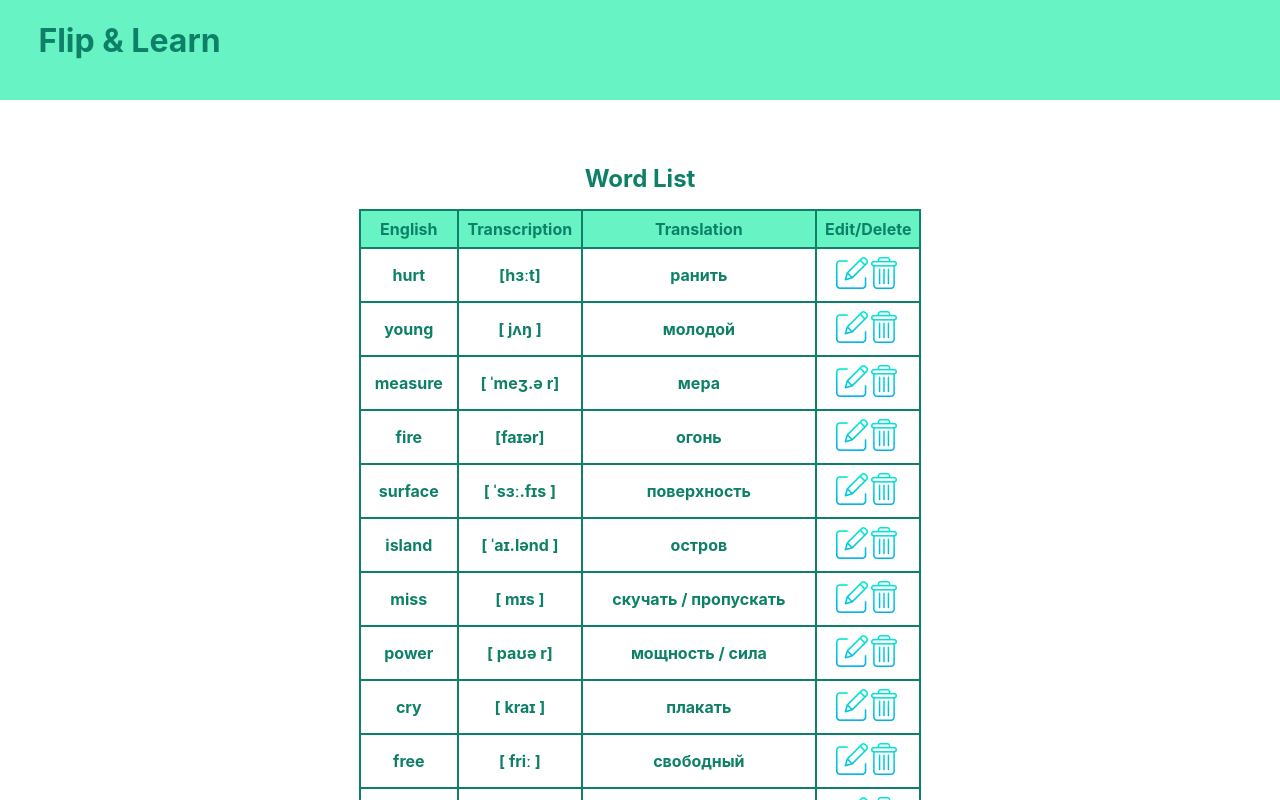
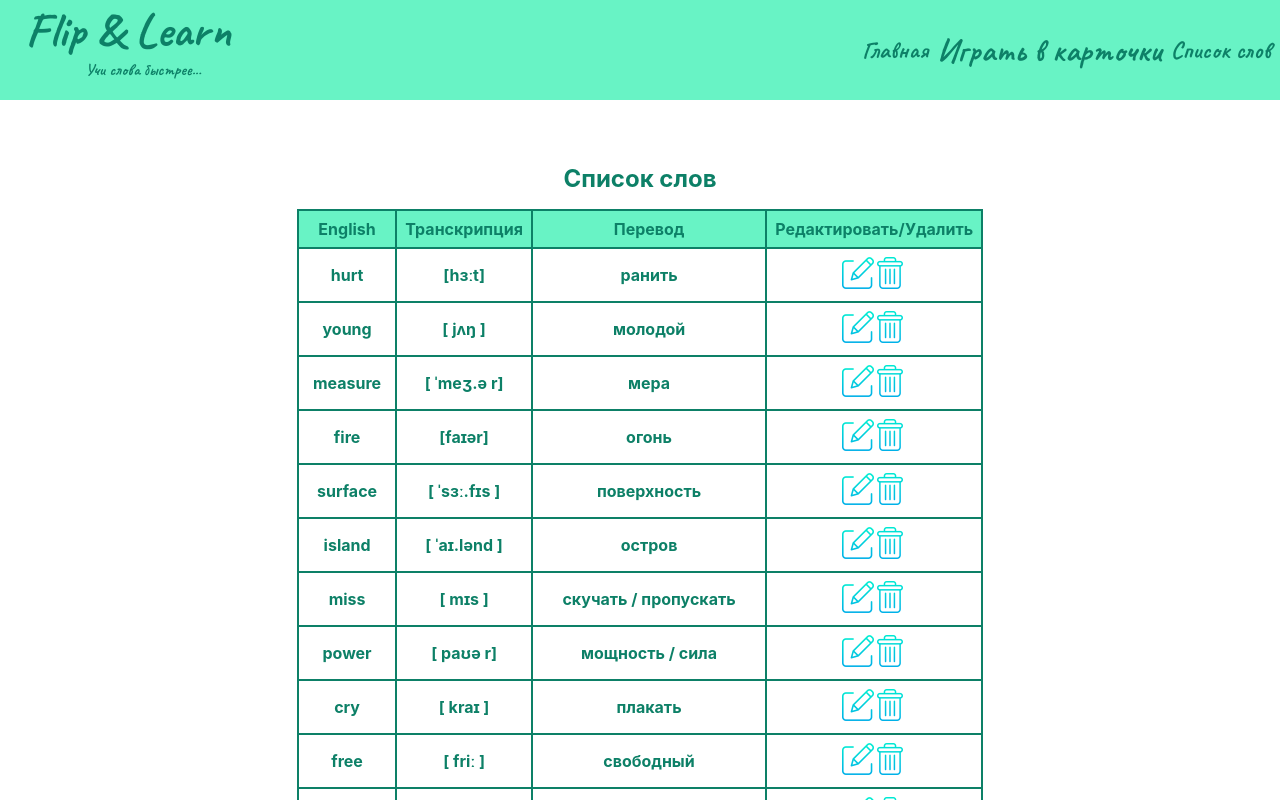
Before and after one commit to yanakin394/wordgame, a React (Create React App) app: page / in a window 1280 px wide. Shown: the top 800 px of the page. Built offline with nearby package versions, Linux system fonts and the light colour scheme.

Commit message:
nav elements added, header title posıtıon fıxed, table edit/delet buttons animation added

```diff
--- a/src/components/Header/Header.jsx
+++ b/src/components/Header/Header.jsx
@@ -1,9 +1,19 @@
-import './Header.scss'
+import style from './Header.module.scss'
 
 function Header() {
     return (
-        <div className='header__wrapper'>
-            <h1 className='header__title'>Flip & Learn</h1>
+        <div className={style.header__wrapper}>
+            <div className={style.header__title_wrapper}>
+                <h1 className={style.header__title}>Flip & Learn</h1>
+                <h2 className={style.header__motto}>Учи слова быстрее...</h2>
+            </div>
+            <nav className={style.nav}>
+                <ul className={style.nav__list}>
+                    <li className={style.nav__item}>Главная</li>
+                    <li className={style.nav__item_game}>Играть в карточки</li>
+                    <li className={style.nav__item}>Список слов</li>
+                </ul>
+            </nav>
         </div>
     );
 
--- /dev/null
+++ b/src/components/Header/Header.module.scss
@@ -0,0 +1,58 @@
+@import '../../style/vars.scss';
+
+.header__wrapper {
+    width: 100%;
+    height: 100px;
+    background-color: $bg-color;
+    display: flex;
+    flex-direction: row;
+    align-items: center;
+    justify-content: flex-end;
+}
+.header__title_wrapper{
+    width: 100%;
+    height: 100px;
+    display: flex;
+    flex-direction: column;
+}
+.header__title,
+.header__motto{
+    margin:  0 0 0 3%;
+    color: $main-color;
+    font-family: $title-font;
+}
+.header__title{
+    font-size: 3rem;
+    font-weight: bolder;
+}
+.header__motto {
+    font-size: 1rem;
+    margin-left: 10%;
+}
+.nav{
+    width:50%;
+}
+.nav__list{
+    padding: 0;
+    width: 100%;
+    display: flex;
+    flex-direction: row;
+    justify-content: space-evenly;
+    align-items: center;
+}
+.nav__item,
+.nav__item_game{
+    color: $main-color;
+    font-family: $title-font;
+    font-size: 1.5rem;
+    list-style-type: none;
+    text-decoration:none;
+}
+
+.nav__item_game{
+    font-size: 2rem;
+}
+.nav__item_game:hover {
+    transform: scale(1.1);
+    opacity: 0.8;
+}
--- a/src/components/Header/Header.scss
+++ /dev/null
@@ -1,15 +0,0 @@
-@import '../../style/vars.scss';
-
-.header__wrapper {
-    margin-top: 0;
-    width: 100%;
-    height: 100px;
-/*     border: 1px solid grey; */
-    background-color: $bg-color;
-    display: flex;
-    flex-direction: row;
-}
-.header__title {
-    color: rgb(13, 128, 103);
-    margin-left: 3%;
-}
--- a/src/components/Table/Table.jsx
+++ b/src/components/Table/Table.jsx
@@ -6,26 +6,25 @@ import deleteBtn from '../../assets/icons/delete.png';
 function Table() {
     return (
         <table className={style.table}>
-            <caption className={style.table__title}>Word List</caption>
+            <caption className={style.table__title}>Список слов</caption>
             <thead>
                 <tr>
-                    <th className={style.col_title}>English</th>
-                    <th className={style.col_title}>Transcription</th>
-                    <th className={style.col_title}>Translation</th>
-                    <th className={style.col_title}>Edit/Delete</th>
+                    <th className={style.col__title}>English</th>
+                    <th className={style.col__title}>Транскрипция</th>
+                    <th className={style.col__title}>Перевод</th>
+                    <th className={style.col__title}>Редактировать/Удалить</th>
                 </tr>
             </thead>
-            <tbody> {wordsArr.map((item, index) => (
+            <tbody>{wordsArr.map((item, index) => (
                 <tr key={index}>
-                    <th className={style.td}>{item.english}</th>
-                    <th className={style.td}>{item.transcription}</th>
-                    <th className={style.td}>{item.russian}</th>
-                    <th className={style.td}>
+                    <th className={style.row}>{item.english}</th>
+                    <th className={style.row}>{item.transcription}</th>
+                    <th className={style.row}>{item.russian}</th>
+                    <th className={style.row__btns}>
                         <img src={editBtn} alt="edit" className={style.edit__btn}/>
                         <img src={deleteBtn} alt="button" className={style.del__btn}/>
                     </th>
-                </tr>
-                ))}
+                </tr>))}
             </tbody>
         </table>
     );
--- a/src/components/Table/Table.module.scss
+++ b/src/components/Table/Table.module.scss
@@ -11,19 +11,31 @@
     font-size: 1.5rem;
     font-weight: bolder;
 }
-td, th{
+.col__title,
+.row,
+.row__btns{
     border: 2px solid $main-color;
     color: $main-color;
     padding: 0.5rem;
     text-align: center;
 }
-.col_title {
+.col__title {
     background-color: $bg-color;
 }
-.td{
-    background-color: white;
-}
+/* .row__btns{
+    display: flex;
+    border-style: hidden;
+} */
 .edit__btn,
 .del__btn{
     width: 2rem;
+    padding: 1rem auto;
 }
+.edit__btn:hover,
+.del__btn:hover {
+    opacity: 0.5;
+}
+.edit__btn:active ,
+.del__btn:active {
+    transform: scale(0.95);
+}
--- a/src/index.js
+++ b/src/index.js
@@ -2,6 +2,7 @@ import React from 'react';
 import ReactDOM from 'react-dom/client';
 import './style/index.scss';
 import App from './App';
+import './assets/fonts/Caveat.ttf'
 
 const root = ReactDOM.createRoot(document.getElementById('root'));
 root.render(
--- a/src/style/vars.scss
+++ b/src/style/vars.scss
@@ -1,2 +1,12 @@
+@font-face {
+    font-family: 'Caveat';
+    src: local('Caveat'),
+        url('../assets/fonts/Caveat.ttf') format('truetype');
+    font-weight: bold;
+}
+
+//colors
 $bg-color: rgb(104, 243, 197);
 $main-color: rgb(13, 128, 103);
+//fonts
+$title-font: 'Caveat';
```
Also changed, not shown: src/assets/fonts/Caveat.ttf (added).
